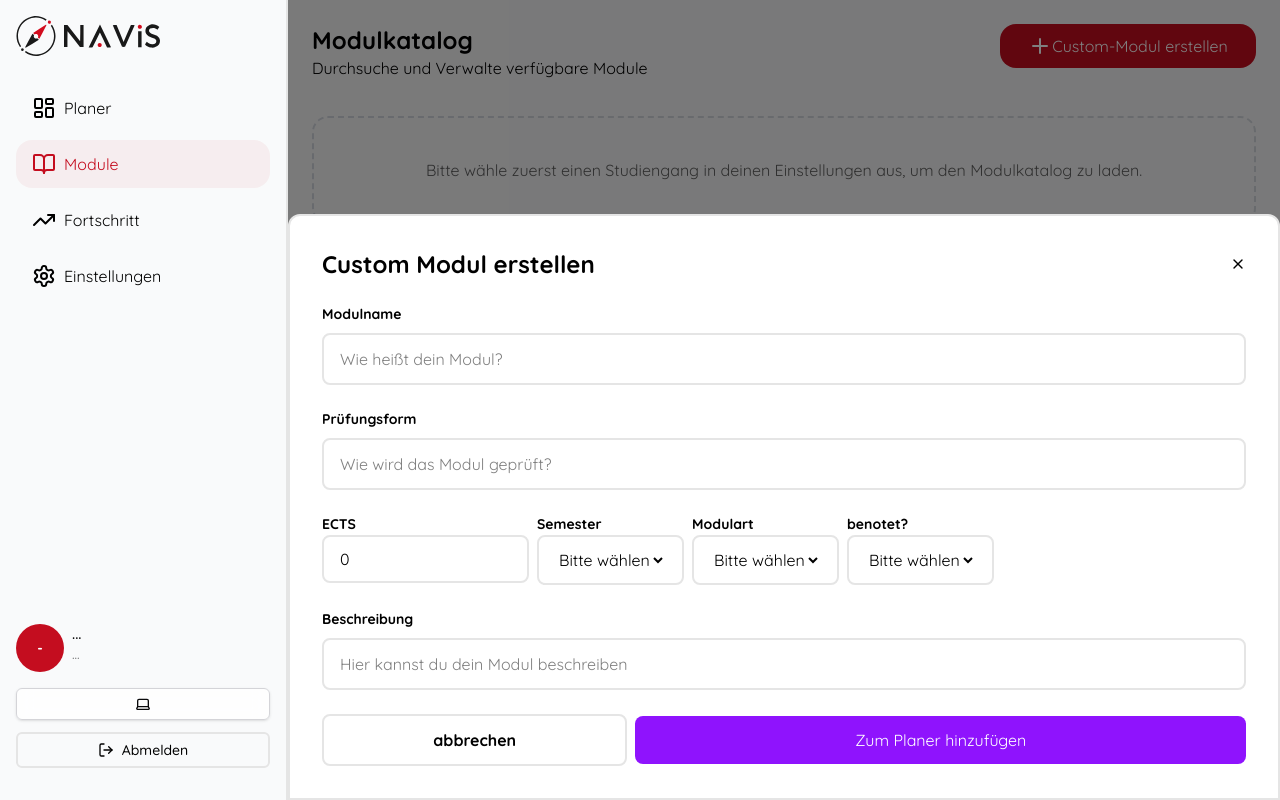
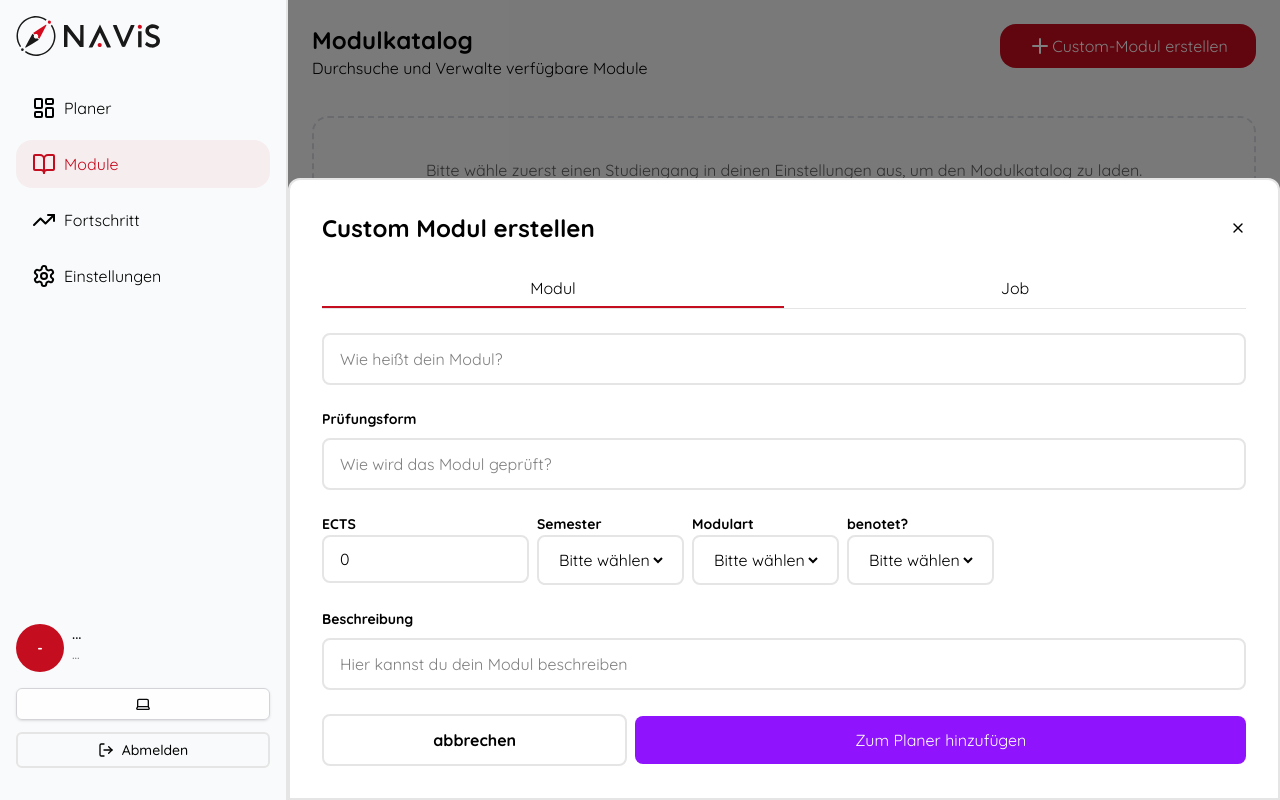
Before and after one commit to TuBerlin-Projekt-Medienerstellung/StudiKompass, a Next.js app: page /protected/modules in a window 1280 px wide. Both pictures are taken after a click on the button "Custom-Modul erstellen". Built offline with nearby package versions, Linux system fonts and the light colour scheme; no server answers.

Commit message:
Jobs zu Custom-Modul hinzugefügt, werden in Supabase gespeichert

```diff
--- a/app/protected/modules/actions.ts
+++ b/app/protected/modules/actions.ts
@@ -209,7 +209,8 @@ export async function createCustomModul(modulname: string,
                                         turnus: string,
                                         beschreibung: string,
                                         pruefungsform: string,
-                                        benotet: boolean | null,) {
+                                        benotet: boolean | null,
+                                        arbeitsaufwand: number) {
 
     const supabase = await createClient();
     const {data: {user}} = await supabase.auth.getUser();
@@ -231,7 +232,7 @@ export async function createCustomModul(modulname: string,
             note: null,
             gewichtung: null,
             versuche: 1,
-            arbeitsaufwand: 0,
+            arbeitsaufwand: arbeitsaufwand,
             user_id: user.id,
     })
     .select()
--- /dev/null
+++ b/components/modul-custom-job.tsx
@@ -0,0 +1,88 @@
+"use client"
+
+import { X } from 'lucide-react';
+import { useState } from 'react';
+import { createCustomModul } from '@/app/protected/modules/actions';
+
+
+type FormData = {
+    modulname: string,
+    bereichspfad: string,
+    ects: number,
+    turnus: string,
+    beschreibung: string,
+    pruefungsform: string,
+    benotet: boolean | null,
+    arbeitsaufwand: number,
+}
+
+type Props = {
+  formData: FormData;
+  setFormData: React.Dispatch<React.SetStateAction<FormData>>;
+};
+
+export default function ModulCustomJob({ formData, setFormData }: Props) {
+
+    return (
+
+        <>
+            <div className='flex flex-col gap-6'>
+                <div className='flex gap-2 flex-col'>
+                    <p className='font-bold text-[14px]'>Name</p>
+                    <div className='flex px-4 py-3 border-y-2 border-x-2 rounded-lg'>
+                        <input
+                            className="w-full outline-none"
+                            placeholder="Wie heißt dein Job?"
+                            value={formData.modulname}
+                            onChange={(e) =>
+                                setFormData({
+                                ...formData,
+                                modulname: e.target.value,
+                                })
+                            }
+                        />
+                    </div>
+                </div>
+
+
+            <div className='flex gap-2 flex-col md:flex-row'>
+                <div>
+                    <p className='font-bold text-[14px]'>Stunden pro Woche</p>
+                    <div className='flex px-4 py-3 border-y-2 border-x-2 rounded-lg w-full justify-between'>
+                        <input
+                            className="flex-1 appearance-none leading-none outline-none w-full outline-none"
+                            type='number'
+                            value={formData.arbeitsaufwand}
+                            onChange={(e) =>
+                                setFormData({
+                                ...formData,
+                                arbeitsaufwand: Number(e.target.value),
+                                })
+                            }
+                        />
+                    </div>
+                </div>
+            </div>
+
+            <div className='flex gap-2 flex-col'>
+                <p className='font-bold text-[14px]'>Beschreibung</p>
+                <div className='flex px-4 py-3 border-y-2 border-x-2 rounded-lg'>
+                    <input
+                            className="w-full outline-none"
+                            placeholder="Hier kannst du deinen Job beschreiben"
+                            value={formData.beschreibung}
+                            onChange={(e) =>
+                                setFormData({
+                                ...formData,
+                                beschreibung: e.target.value,
+                                })
+                            }
+                        />
+                </div>
+            </div>
+
+
+            </div>
+        </>
+    )
+}
--- a/components/modul-custom.tsx
+++ b/components/modul-custom.tsx
@@ -3,6 +3,7 @@
 import { X } from 'lucide-react';
 import { useState } from 'react';
 import { createCustomModul } from '@/app/protected/modules/actions';
+import ModulCustomJob from './modul-custom-job';
 
 type Props = {
   isOpen: boolean;
@@ -16,10 +17,13 @@ type FormData = {
     beschreibung: string,
     pruefungsform: string,
     benotet: boolean | null,
+    arbeitsaufwand: number,
 }
 
 export default function ModulCustom({ isOpen, onClose }: Props) {
   if (!isOpen) return null;
+
+    const [mode, setMode] = useState<"modul" | "job">("modul");
 
     const [formData, setFormData] = useState<FormData>({
     modulname: "",
@@ -29,6 +33,7 @@ export default function ModulCustom({ isOpen, onClose }: Props) {
     beschreibung: "",
     pruefungsform: "",
     benotet: null,
+    arbeitsaufwand: 0,
     });
 
     //speichern der Eingaben
@@ -41,7 +46,8 @@ export default function ModulCustom({ isOpen, onClose }: Props) {
         formData.turnus,
         formData.beschreibung,
         formData.pruefungsform,
-        formData.benotet
+        formData.benotet,
+        formData.arbeitsaufwand
         );
 
         console.log('Erstellte Modul-ID:', modulId);
@@ -52,9 +58,11 @@ export default function ModulCustom({ isOpen, onClose }: Props) {
     }
     };
 
+
+
     return (
 
-        <>
+    <>
       {/**Overlay */}
         <div
             className="fixed inset-0 bg-black/50 z-40"
@@ -71,8 +79,40 @@ export default function ModulCustom({ isOpen, onClose }: Props) {
 
             </header>
             <div className='flex flex-col gap-6'>
-                <div className='flex gap-2 flex-col'>
-                    <p className='font-bold text-[14px]'>Modulname</p>
+                <div className="relative flex border-b">
+
+  <button
+    className="flex-1 py-2 text-center"
+    onClick={() => setMode("modul")}
+  >
+    Modul
+  </button>
+
+  <button
+    className="flex-1 py-2 text-center"
+    onClick={() => {
+  setMode("job");
+  setFormData(prev => ({
+    ...prev,
+    bereichspfad: "job",
+    ects: 0,
+    turnus: "",
+    pruefungsform: "",
+    benotet: false,
+  }));
+  }}>
+  Job
+  </button>
+
+
+  <div
+  className={`absolute bottom-0 h-[2px] bg-flag-red transition-transform duration-300 w-1/2`}
+  style={{
+    transform: mode === "modul" ? "translateX(0%)" : "translateX(100%)",
+  }}
+    /></div>
+                     {mode === "modul" ? (
+                    <>
                     <div className='flex px-4 py-3 border-y-2 border-x-2 rounded-lg'>
                         <input
                             className="w-full outline-none"
@@ -86,7 +126,8 @@ export default function ModulCustom({ isOpen, onClose }: Props) {
                             }
                         />
                     </div>
-                </div>
+
+
 
                 <div className='flex gap-2 flex-col'>
                     <p className='font-bold text-[14px]'>Prüfungsform</p>
@@ -203,6 +244,11 @@ export default function ModulCustom({ isOpen, onClose }: Props) {
                         />
                 </div>
             </div>
+            </>
+            ):(<ModulCustomJob
+                formData={formData}
+                setFormData={setFormData}
+                />)}
 
             <div className='flex gap-2 flex-col md:flex-row items-center align-items self-stretch'>
                 <button onClick={onClose}
@@ -218,6 +264,7 @@ export default function ModulCustom({ isOpen, onClose }: Props) {
 
             </div>
         </div>
+
         </>
     )
 }
```
